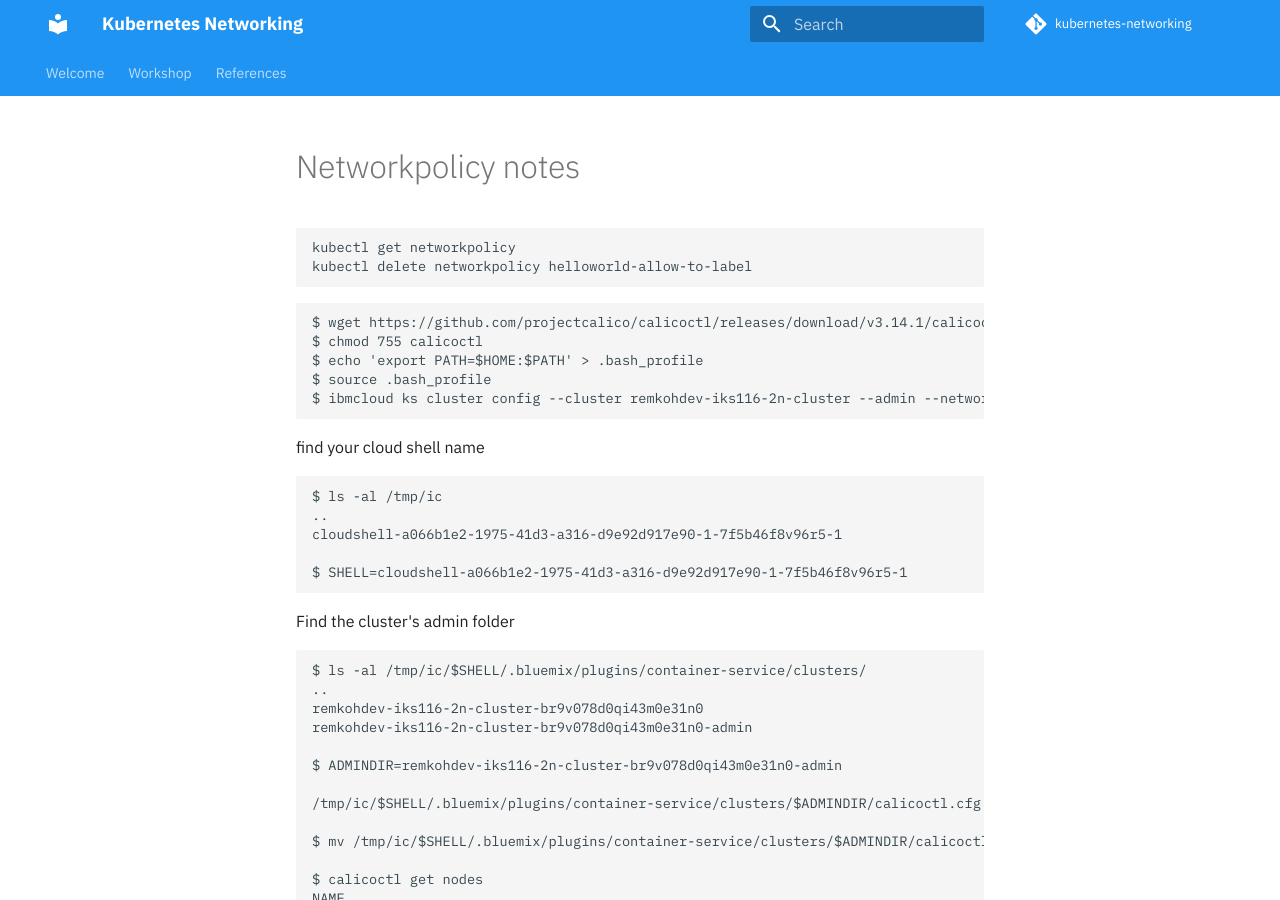
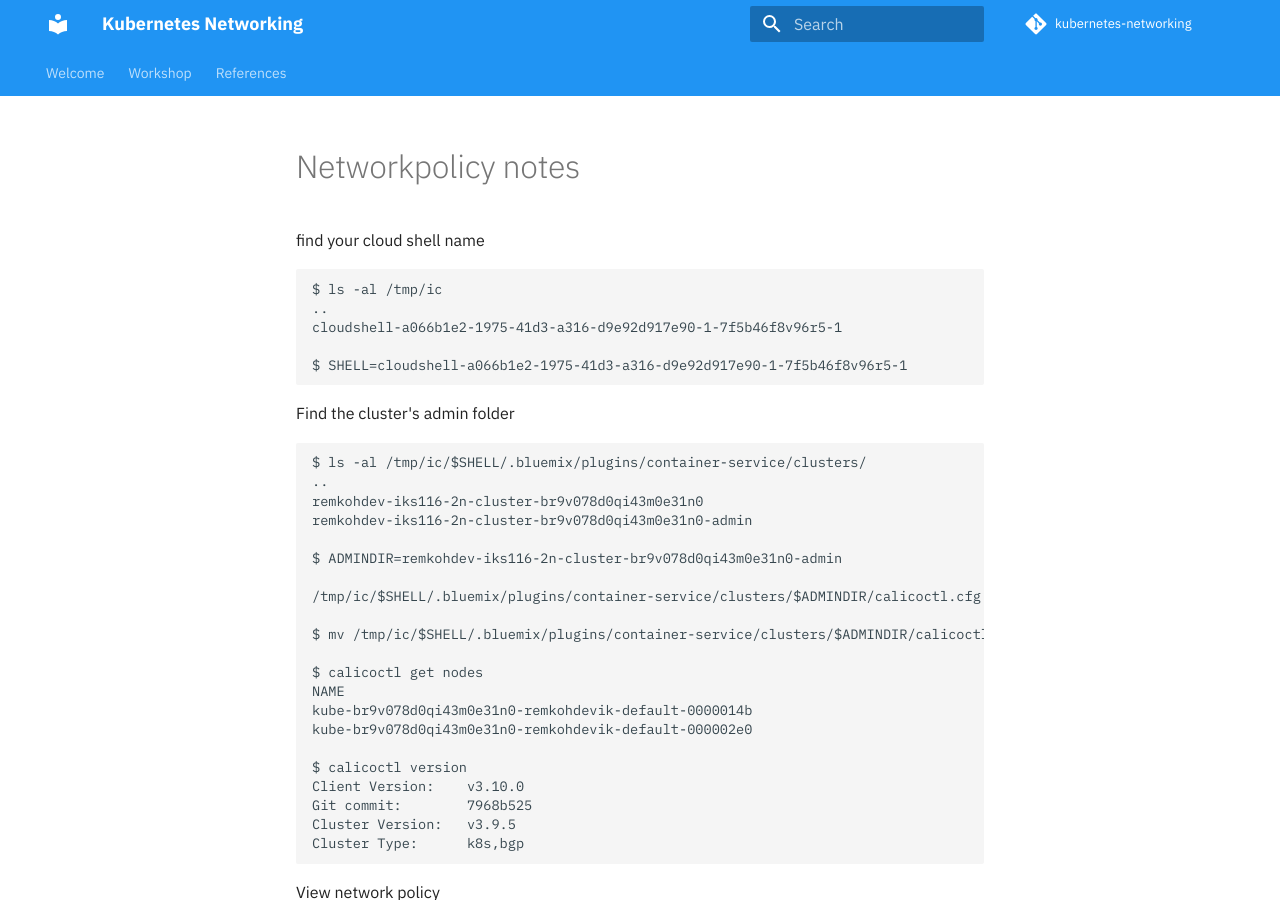
Before and after one commit to IBM/kubernetes-networking, an MkDocs documentation site: the page built from docs/archive/networkpolicy-notes.md, in a window 1280 px wide and 900 px high. Built offline with MkDocs 1.6.1 and Material for MkDocs 9.7.7, drawn with Linux system fonts in a browser that asks for light colours; comment, search, counter and statistics services are not loaded.

````diff
--- a/docs/archive/networkpolicy-notes.md
+++ b/docs/archive/networkpolicy-notes.md
@@ -1,16 +1,5 @@
-```
-kubectl get networkpolicy
-kubectl delete networkpolicy helloworld-allow-to-label
-```
 
 
-```
-$ wget https://github.com/projectcalico/calicoctl/releases/download/v3.14.1/calicoctl
-$ chmod 755 calicoctl
-$ echo 'export PATH=$HOME:$PATH' > .bash_profile
-$ source .bash_profile
-$ ibmcloud ks cluster config --cluster remkohdev-iks116-2n-cluster --admin --network
-```
 
 find your cloud shell name
 ```
````
Also changed, not shown: 1 other file.
